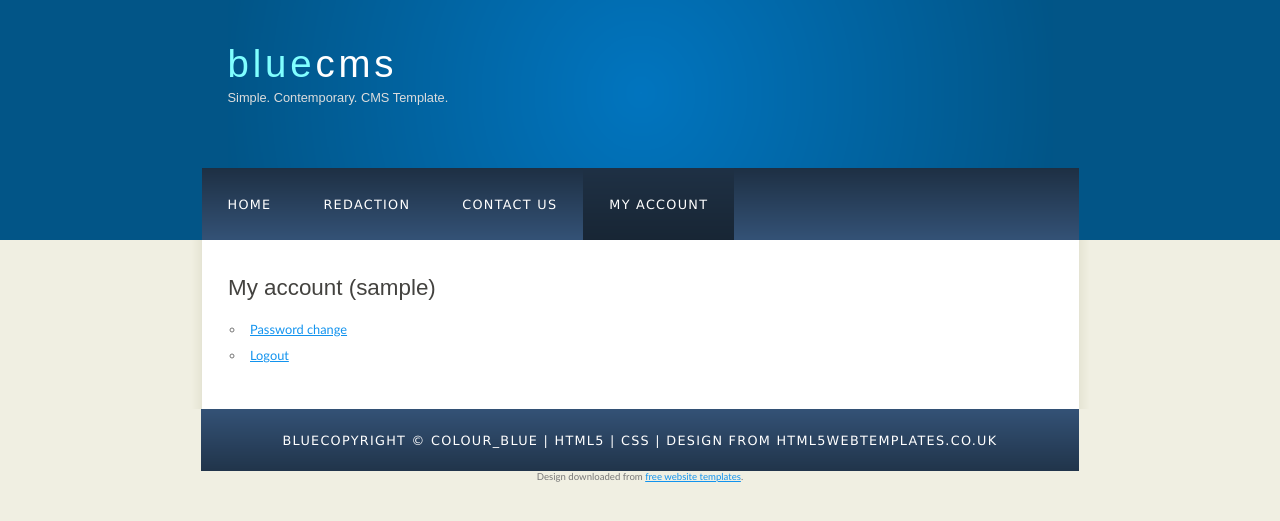
After one commit to underground-lab/bluecms, a Django app: page /myaccount in a window 1280 px wide. The commit adds this page. Shown: the top 521 px of the page. Run offline with Django 4.2, Linux system fonts and the light colour scheme; the visitor is signed in with stand-in values (Sample User, id 1).

Commit message:
Password change (#26)

```diff
--- a/blue/articles/templates/base.html
+++ b/blue/articles/templates/base.html
@@ -52,7 +52,7 @@
           {% endif %}
           <li {% if menu == 3 %} class="selected" {% endif %}><a href="{% url 'contact' %}">{% trans 'Contact Us' %}</a></li>
           {% if request.user.is_authenticated %}
-          <li {% if menu == 4 %} class="selected" {% endif %}><a href="/accounts/logout">{% trans 'Logout' %} ({{ request.user.username }})</a></li>
+          <li {% if menu == 4 %} class="selected" {% endif %}><a href="{% url 'myaccount' %}">{% trans 'My account' %}</a></li>
           {% else %}
           <li {% if menu == 4 %} class="selected" {% endif %}><a href="/accounts/login">{% trans 'Login' %}</a></li>
           {% endif %}
--- /dev/null
+++ b/blue/articles/templates/my_account.html
@@ -0,0 +1,13 @@
+{% extends "base.html" %}
+{% load i18n %}
+{% load static %}
+
+<body>
+    {% block sitecontent %}
+    <h1>{% trans 'My account' %} ({{ request.user.username }})</h1>
+    <ul>
+        <li><a href="{% url 'change_password' %}">{% trans 'Password change' %}</a></li>
+        <li><a href="/accounts/logout">{% trans 'Logout' %}</a></li>
+    </ul>
+    {% endblock %}
+</body>
--- a/blue/articles/urls.py
+++ b/blue/articles/urls.py
@@ -2,6 +2,7 @@ from . import views
 from django.urls import path
 from django.conf import settings
 from django.conf.urls.static import static
+from django.contrib.auth import views as auth_views
 
 
 urlpatterns = [
@@ -25,6 +26,8 @@ urlpatterns = [
     path('asset_create', views.AssetCreateView.as_view(), name='asset_create'),
     path('asset_delete/<int:pk>', views.AssetDeleteView.as_view(), name='asset_delete'),
     path('contact', views.contact, name='contact'),
+    path('myaccount', views.myaccount, name='myaccount'),
+    path('change-password',auth_views.PasswordChangeView.as_view(template_name='registration/password-change.html', success_url = '/myaccount'), name='change_password'),
 ]
 
 if settings.DEBUG:
--- a/blue/articles/views.py
+++ b/blue/articles/views.py
@@ -84,6 +84,8 @@ class ShortListView(ListView):
     def get_context_data(self, *args, **kwargs):
         context = super(ListView, self).get_context_data(*args, **kwargs)
         context['menu'] = 0
+        if settings.BLUECMS_GOOGLE_ANALYTICS is not None:
+            context['google_analitics'] = settings.BLUECMS_GOOGLE_ANALYTICS
         return context
 
     def get_queryset(self):
@@ -423,3 +425,16 @@ def contact(request):
         return render(request, 'contact.html', context=context)
     else:
         return render(request, 'contact.html', context=context)
+
+
+# My Account
+############
+
+def myaccount(request):
+    if not request.user.is_authenticated:
+        raise Http404
+
+    context = {
+        'menu': 4,
+    }
+    return render(request, 'my_account.html', context=context)
```
Also changed, not shown: blue/articles/templates/registration/password-change.html (added, +15 -0 lines), blue/articles/locale/cs/LC_MESSAGES/django.po, blue/articles/locale/en/LC_MESSAGES/django.po.
